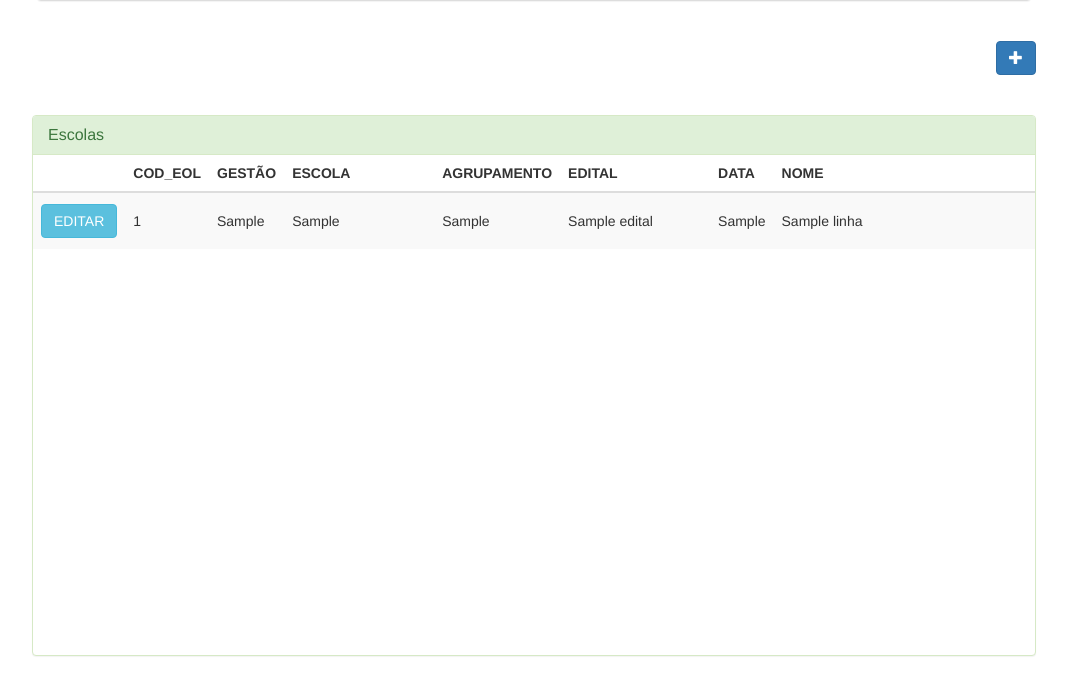
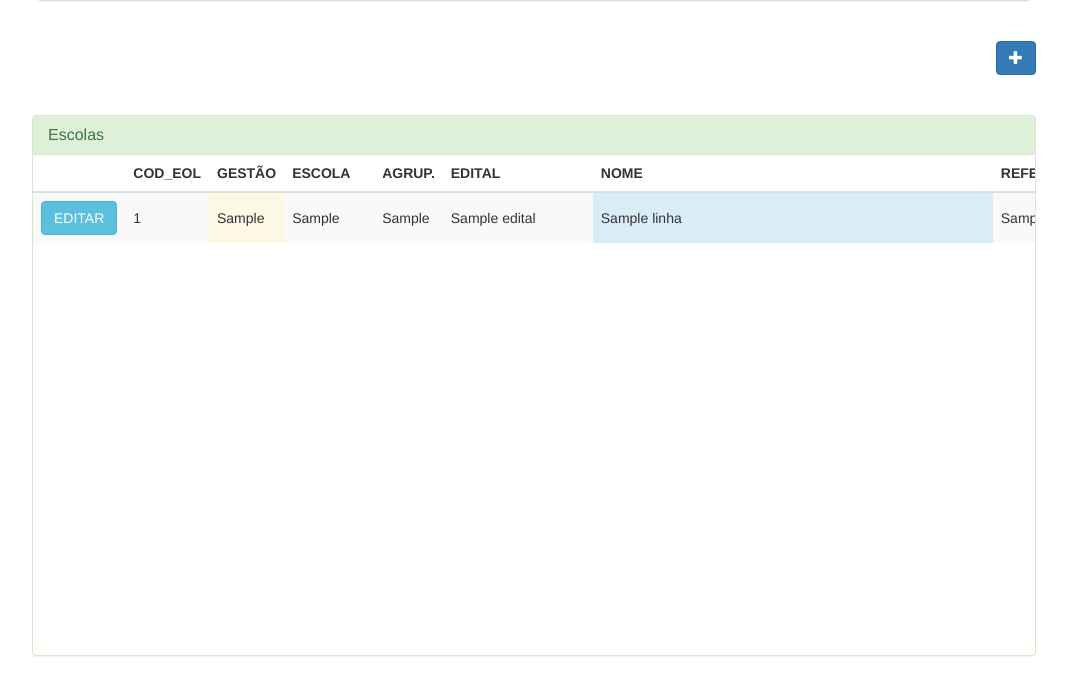
Before and after one commit to prefeiturasp/SME-PratoAberto-Editor, a Flask app: template templates/configurações_escolas.html in a window 1280 px wide. Shown: the part 211-907 px from the top of the page, without its empty margins (106-1173 px from the left). Run offline with Flask 2, Linux system fonts and the light colour scheme; the visitor is signed in with stand-in values (Sample User, id 1); tables that the repository leaves empty hold one stand-in row (values such as "Sample post"); the template is opened without the code that fills it: most values are stand-ins (such as "Sample title", 1, 10 or a date in 2020); some libraries are stand-ins or nearby versions.

Commit message:
Analisado e reordenado lista de escolas.

```diff
--- a/templates/configurações_escolas.html
+++ b/templates/configurações_escolas.html
@@ -195,18 +195,18 @@
                             <th style="word-wrap: break-word;"></th>
                             <th style="word-wrap: break-word;">COD_EOL</th>
                             <th style="word-wrap: break-word;">GESTÃO</th>
-                            <th style="word-wrap: break-word;min-width: 150px;max-width: 150px;">ESCOLA</th>
-                            <th style="word-wrap: break-word;">AGRUPAMENTO</th>
+                            <th style="word-wrap: break-word;min-width: 90px;max-width: 90px;">ESCOLA</th>
+                            <th title="AGRUPAMENTO" style="word-wrap: break-word;">AGRUP.</th>
                             <th style="word-wrap: break-word;min-width: 150px;max-width: 150px;">EDITAL</th>
-                            <th style="word-wrap: break-word;">DATA</th>
-                            <th style="word-wrap: break-word;min-width: 400px;max-width: 400px;">NOME</th>
-                            <th style="word-wrap: break-word;min-width: 400px;max-width: 400px;">ENDEREÇO</th>
+                            <th style="display: none; word-wrap: break-word;">DATA</th>
+                            <th  style="word-wrap: break-word;min-width: 400px;max-width: 400px;">NOME</th>
+                            <th style="word-wrap: break-word;min-width: 300px;max-width: 300px;">REFEIÇÕES</th>
+                            <th style="word-wrap: break-word;min-width: 300px;max-width: 300px;">IDADES</th>
+                            <th style="word-wrap: break-word;min-width: 300px;max-width: 300px;">ENDEREÇO</th>
                             <th style="word-wrap: break-word;min-width: 150px;max-width: 150px;">BAIRRO</th>
-                            <th style="word-wrap: break-word;">LAT</th>
-                            <th style="word-wrap: break-word;">LON</th>
+                            <th style="display: none; word-wrap: break-word;">LAT</th>
+                            <th style="display: none; word-wrap: break-word;">LON</th>
                             <th style="word-wrap: break-word;">STATUS</th>
-                            <th style="word-wrap: break-word;min-width: 400px;max-width: 400px;">REFEIÇÕES</th>
-                            <th style="word-wrap: break-word;min-width: 400px;max-width: 400px;">IDADES</th>
                         </tr>
                         </thead>
                         <tbody>
@@ -215,27 +215,27 @@
                             <td><a class="btn btn-info" onclick='editRow(this)' href="#" data-toggle="modal"
                                    data-target="#xml_form">EDITAR</a></td>
                             <td class="cod_eol">{{ linha['_id'] }}</td>
-                            <td class="tipo_atendimento">{{ linha['tipo_atendimento'] }}</td>
+                            <td class="warning" class="tipo_atendimento">{{ linha['tipo_atendimento'] }}</td>
                             <td class="tipo_unidade">{{ linha['tipo_unidade'] }}</td>
                             <td class="agrupamento">{{ linha['agrupamento_regiao'] }}</td>
                             <td class="edital">{{ linha['edital'] }}</td>
-                            <td class="data">{{ linha['data_inicio_vigencia'] }}</td>
-                            <td class="nome">{{ linha['nome'] }}</td>
-                            <td class="endereco">{{ linha['endereco'] }}</td>
-                            <td class="bairro">{{ linha['bairro'] }}</td>
-                            <td class="lat">{{ linha['lat'] }}</td>
-                            <td class="lon">{{ linha['lon'] }}</td>
-                            <td class="status">{{ linha['status'] }}</td>
-                            <td class="refeicoes">
+                            <td style="display: none" class="data">{{ linha['data_inicio_vigencia'] }}</td>
+                            <td class="info" class="nome">{{ linha['nome'] }}</td>
+                            <td class="default" class="refeicoes">
                                 {% for itens in linha['refeicoes']: %}
-                                {{ itens }},
+                                    {{ itens }},
                                 {% endfor %}
                             </td>
-                            <td class="idades">
+                            <td class="success" class="idades">
                                 {% for itens in linha['idades']: %}
-                                {{ itens }},
+                                    {{ itens }},
                                 {% endfor %}
                             </td>
+                            <td title="{{ linha['endereco'] }}" class="endereco">{{ linha['endereco'] }}</td>
+                            <td class="bairro">{{ linha['bairro'] }}</td>
+                            <td style="display: none" class="lat">{{ linha['lat'] }}</td>
+                            <td style="display: none" class="lon">{{ linha['lon'] }}</td>
+                            <td class="status">{{ linha['status']}}</td>
                         </tr>
                         {% for linha_historico in linha['historico']: %}
                         <tr class="item" style="display: none;">
@@ -353,8 +353,8 @@
                     'lat': lat,
                     'lon': lon,
                     'status': status,
-                    'refeicoes': refeicoes,
-                    'idades': idades
+                    'refeicoes': jQuery.trim(refeicoes),
+                    'idades': jQuery.trim(idades)
                 }
 
                 json_dump.push(modificacao)
@@ -381,13 +381,13 @@
                     var edital = $($(this).children('td')[5]).text();
                     var data = $($(this).children('td')[6]).text();
                     var nome = $($(this).children('td')[7]).text();
-                    var endereco = $($(this).children('td')[8]).text();
-                    var bairro = $($(this).children('td')[9]).text();
-                    var lat = $($(this).children('td')[10]).text();
-                    var lon = $($(this).children('td')[11]).text();
-                    var status = $($(this).children('td')[12]).text();
-                    var refeicoes = $($(this).children('td')[13]).text();
-                    var idades = $($(this).children('td')[14]).text();
+                    var refeicoes = $($(this).children('td')[8]).text();
+                    var idades = $($(this).children('td')[9]).text();
+                    var endereco = $($(this).children('td')[10]).text();
+                    var bairro = $($(this).children('td')[11]).text();
+                    var lat = $($(this).children('td')[12]).text();
+                    var lon = $($(this).children('td')[13]).text();
+                    var status = $($(this).children('td')[14]).text();
 
                     $('#edicao-escola').append(
                         "<tr class='item'>" +
@@ -454,10 +454,22 @@
 <!-- Pop erro -->
 <script>
         if ($('#mensagem').length) {
-            window.alert($('#mensagem').text())
+            window.alert($('#mensagem').text());
         }
 
 </script>
 
+
+<script>
+    jQuery(function(){
+        jQuery('.item').each(function(){
+            jQuery(this).click(function(){
+                jQuery('.item').removeClass('danger');
+                jQuery(this).addClass('danger');
+            });
+        });
+    });
+</script>
+
 </body>
 </html>
```
